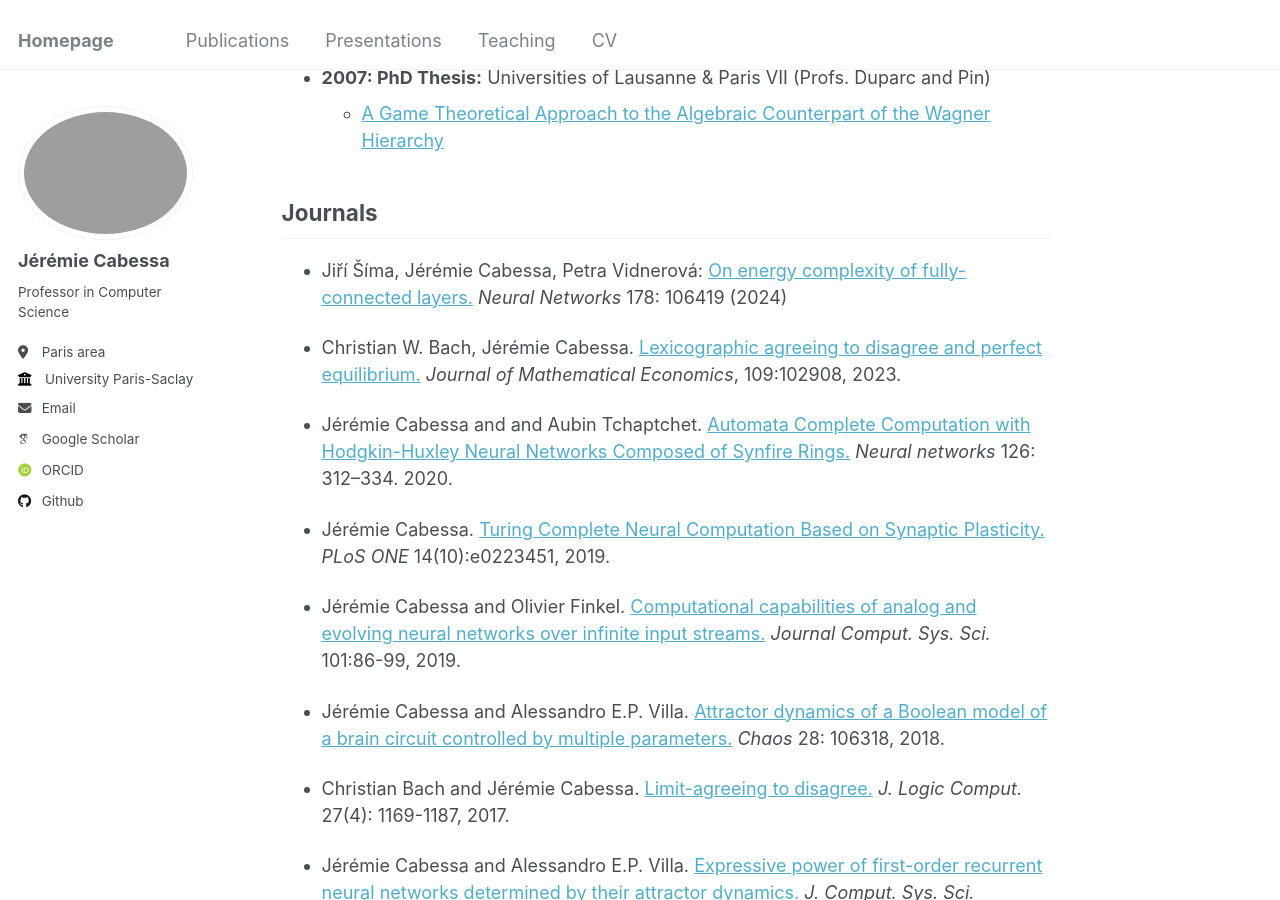
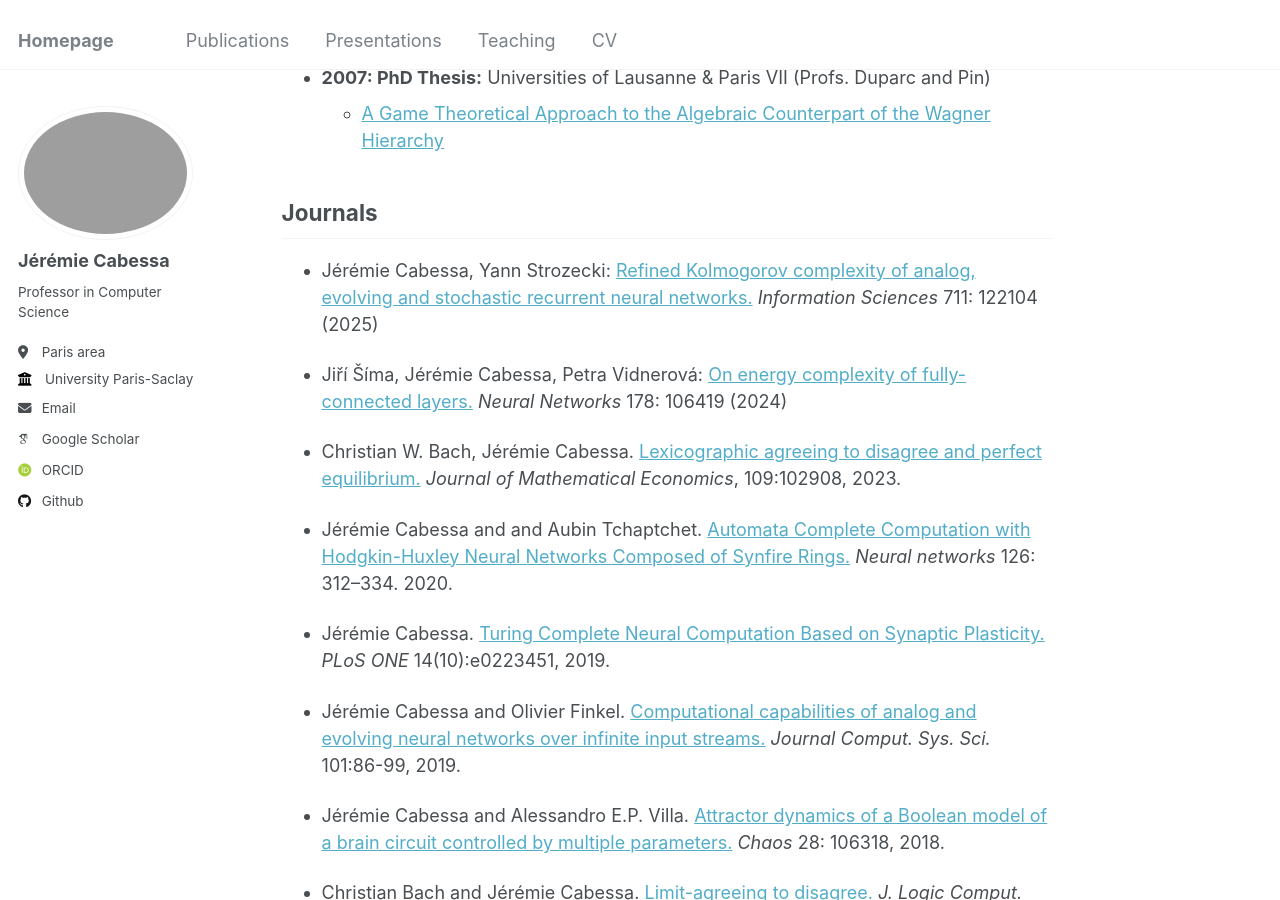
Before and after one commit to JeremCab/jeremcab.github.io, a Jekyll site: the page built from _pages/my_publications.md, in a window 1280 px wide and 900 px high, scrolled down 348 px. Built offline with Jekyll 4.4.1, drawn with Linux system fonts in a browser that asks for light colours; some web fonts are replaced; some of the changed text lies outside the part shown.

Commit message:
Update publications

```diff
--- a/_pages/my_publications.md
+++ b/_pages/my_publications.md
@@ -25,6 +25,8 @@ HDR and PhD
 
 Journals
 --------
+
+* Jérémie Cabessa, Yann Strozecki: [Refined Kolmogorov complexity of analog, evolving and stochastic recurrent neural networks.](/files/papers/CabessaStrozeckiIS25.pdf) *Information Sciences* 711: 122104 (2025)
 
 * Jiří Šíma, Jérémie Cabessa, Petra Vidnerová: [On energy complexity of fully-connected layers.](/files/papers/SimaEtAlNN24.pdf) *Neural Networks* 178: 106419 (2024)
 
@@ -63,6 +65,8 @@ Journals
 
 Conferences
 -----------
+
+* Jirí Síma and Jérémie Cabessa. [The Power of Max Pooling Layer.](/files/papers/SimaCabessaICANN25.pdf) In *ICANN 2025: Proceedings of the 27th International Conference on Artificial Neural Networks*, pp. 221-233, Springer, 2025.
 
 * Jérémie Cabessa, Hugo Hernault, Umer Mushtaq. [Argument Mining with Fine-Tuned Large Language Models.](/files/papers/CabessaEtAlColing25.pdf) In *COLING 2025: Proceedings of the International Conference on Computational Linguistics*, pp. 6624-6635, ACL, 2025.
 
```
Also changed, not shown: 1 other file.
